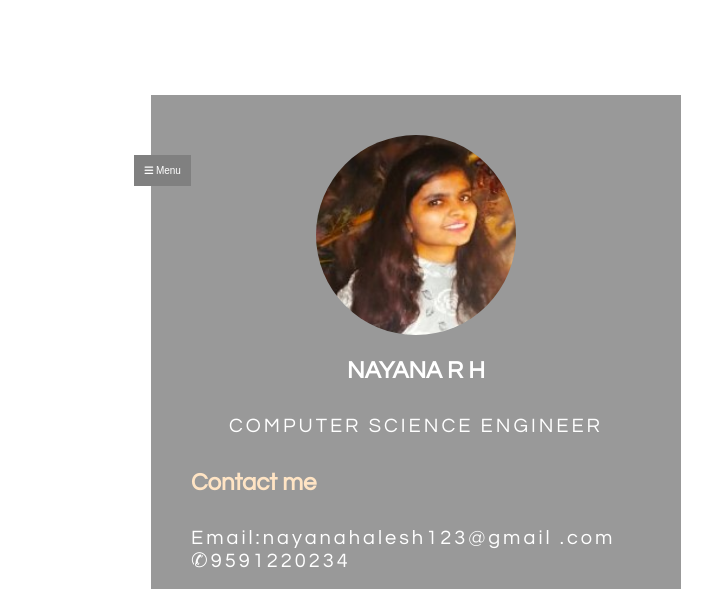
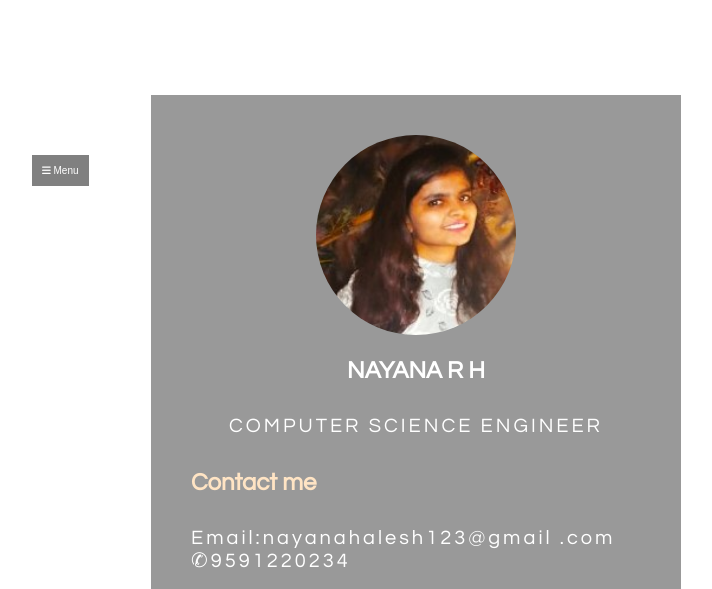
Before and after one commit to Nayana1999-RH/Nayana, a plain HTML site: page index.html in a window 1280 px wide. Shown: the top 589 px of the page, without its empty margins (224-936 px from the left). Drawn offline with Linux system fonts and the light colour scheme.

Commit message:
Update style.css

```diff
--- a/style.css
+++ b/style.css
@@ -71,7 +71,7 @@ ul{
 
     top: 300%;
 
-    left: 28%;
+    left: 20%;
   -ms-transform: translateY(500%);
   transform: translateY(500%);
 }
```
